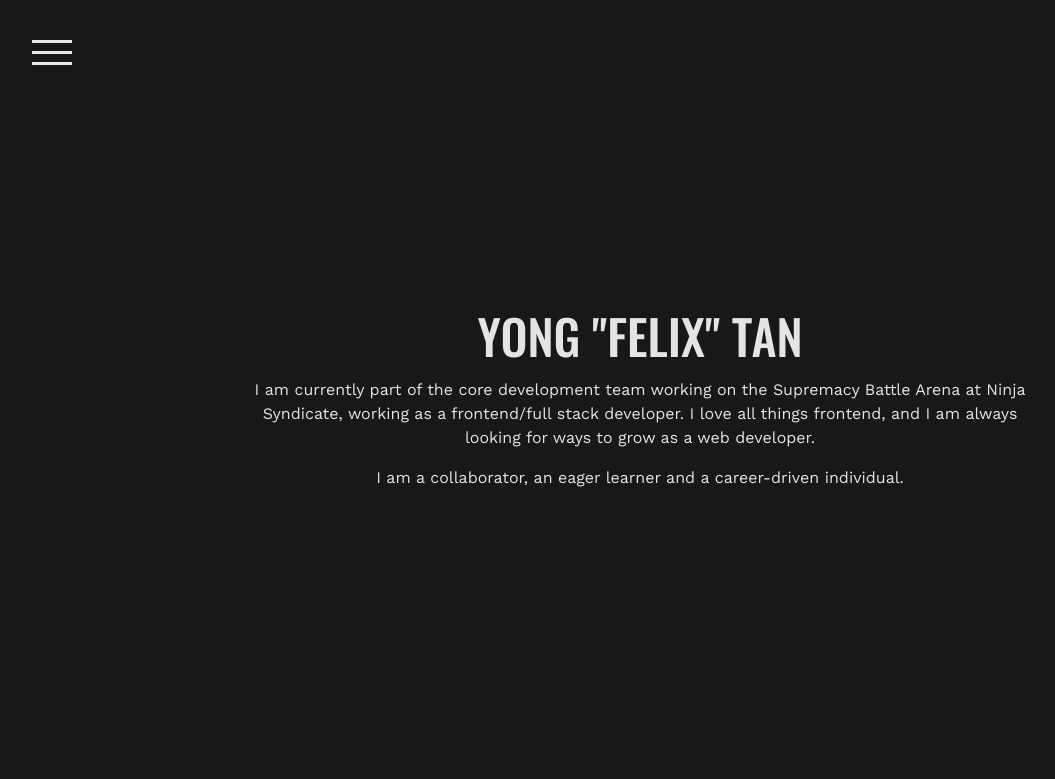
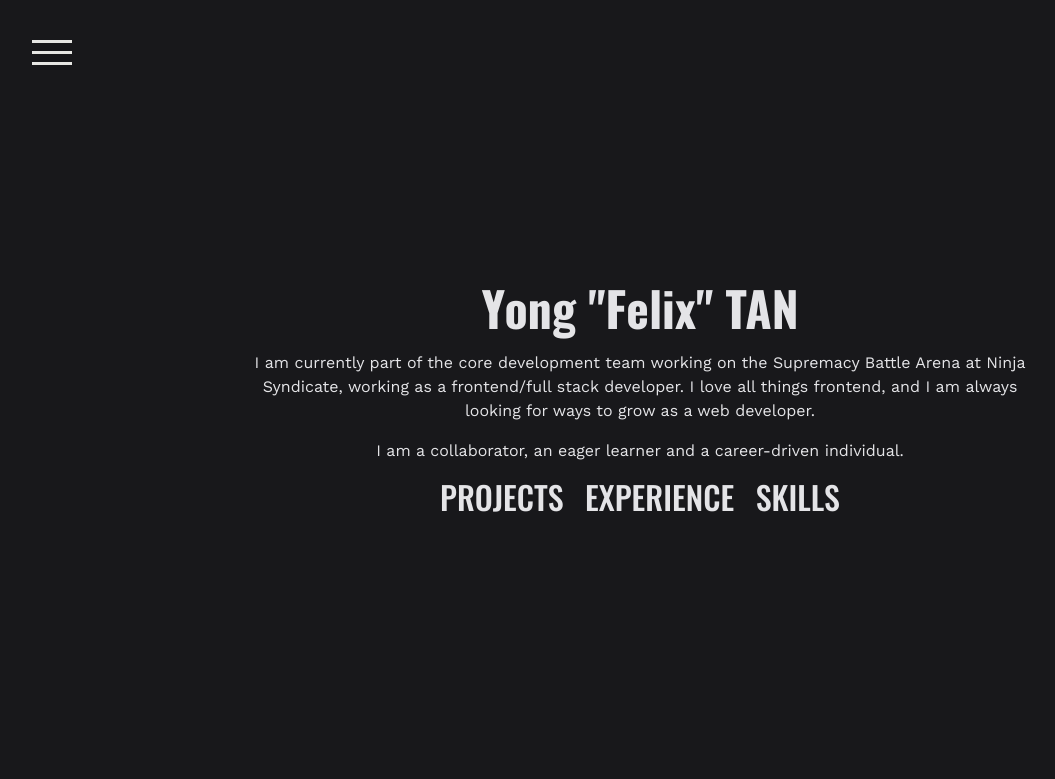
Before and after one commit to o2bomb/my-portfolio-2, a SvelteKit app: page / in a window 1280 px wide. Shown: the top 779 px of the page, without its empty margins (0-1055 px from the left). Built offline with nearby package versions, Linux system fonts and the light colour scheme.

Commit message:
Hero button styles, more contetn

```diff
--- a/src/lib/components/Button.svelte
+++ b/src/lib/components/Button.svelte
@@ -1,11 +1,19 @@
 <script lang="ts">
+    export { sectionId };
+    let sectionId: string;
 </script>
 
-<button class="c-Button">
-  <slot />
-</button>
+<a href="#{sectionId}" class="c-Button">
+    <slot />
+</a>
 
 <style>
-  .c-Button {
-  }
+    .c-Button {
+        font: var(--font-oswald-medium);
+        font-size: 2rem;
+        text-transform: uppercase;
+    }
+    .c-Button:not(:last-child) {
+        margin-right: 1rem;
+    }
 </style>
--- a/src/routes/+page.svelte
+++ b/src/routes/+page.svelte
@@ -1,4 +1,5 @@
 <script>
+    import Button from "$lib/components/Button.svelte";
     import Experience from "$lib/components/Experience/Experience.svelte";
     import Projects from "$lib/components/Projects/Projects.svelte";
 </script>
@@ -10,7 +11,7 @@
 
 <section id="hero">
     <!-- <MyThree /> -->
-    <h1 class="oswald-medium cut-in">Yong "Felix" Tan</h1>
+    <h1 class="oswald-medium cut-in">Yong "Felix" TAN</h1>
     <div class="description cut-in">
         <p>
             I am currently part of the core development team working on the Supremacy Battle Arena
@@ -19,11 +20,13 @@
         </p>
         <p>I am a collaborator, an eager learner and a career-driven individual.</p>
     </div>
-    <!-- <div>
-        <Button>Projects</Button>
-        <Button>Experience</Button>
-        <Button>Skills</Button>
-    </div> -->
+    <div class="actions">
+        <div class="wrap">
+            <Button sectionId="projects">Projects</Button>
+            <Button sectionId="experience">Experience</Button>
+            <Button sectionId="skills">Skills</Button>
+        </div>
+    </div>
 </section>
 <Projects />
 <Experience />
@@ -43,7 +46,7 @@
     }
 
     h1 {
-        text-transform: uppercase;
+        font: var(--font-oswald-bold);
     }
 
     .description {
@@ -54,4 +57,22 @@
     .description > *:not(:last-child) {
         margin-bottom: 1rem;
     }
+
+    .actions {
+        overflow-y: hidden;
+    }
+    .actions .wrap {
+        transform: translateY(100%);
+    }
+    .actions .wrap {
+        animation: slide-up 1s 1s cubic-bezier(0.83, 0, 0.17, 1) forwards;
+    }
+    @keyframes slide-up {
+        0% {
+            transform: translateY(100%);
+        }
+        100% {
+            transform: translateY(0);
+        }
+    }
 </style>
--- a/src/routes/projects/[slug]/+page.ts
+++ b/src/routes/projects/[slug]/+page.ts
@@ -97,6 +97,7 @@
         title: "Art Showcase 2020",
         description: `
         <p>A website that I built to showcase all of my favourite art pieces from 2020. I experimented with mouse hover effects and custom cursor effects. The website also features fully animated page transitions, which I built from scratch (no external libraries used).</p>
+        <i>Technologies used: HTML, CSS, TypeScript</i>
         `,
         gallery: [
             {
```
